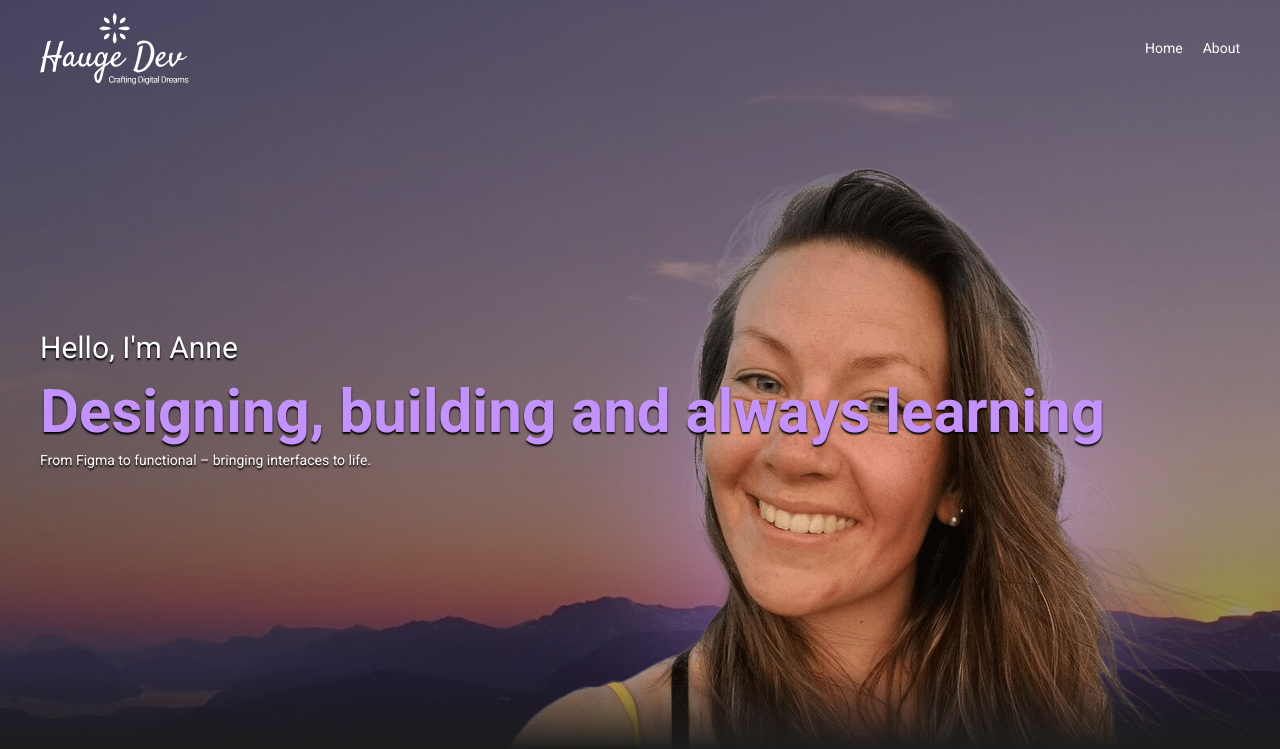
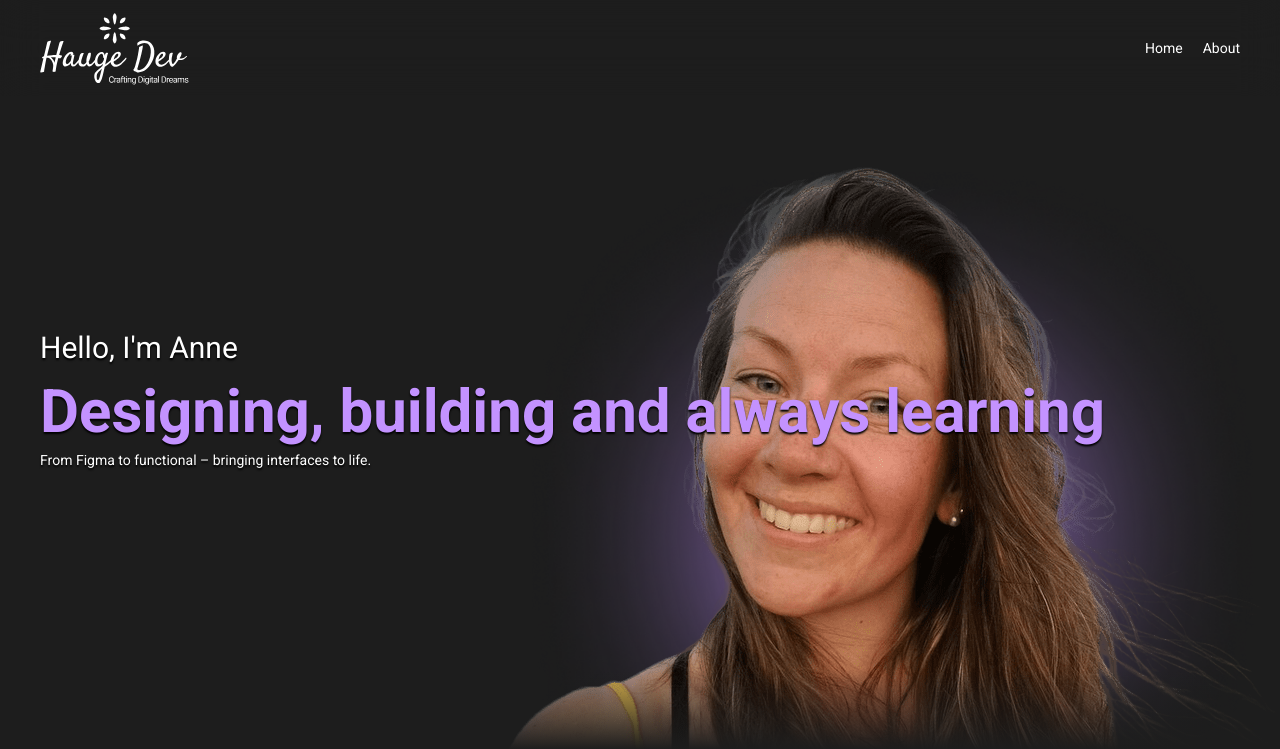
Before and after one commit to annechh/portfolio-2, a React (Vite) app: page / in a window 1280 px wide. Shown: the top 749 px of the page. Built offline with nearby package versions, Linux system fonts and the light colour scheme.

Commit message:
style: adds background color

```diff
--- a/src/components/Layout.tsx
+++ b/src/components/Layout.tsx
@@ -4,9 +4,9 @@ import Footer from './Footer';
 
 export default function Layout() {
   return (
-    <div className="font-primary text-white flex flex-col min-h-screen">
+    <div className="font-primary text-white bg-dark flex flex-col min-h-screen w-full">
       <Header />
-      <main className="flex flex-grow flex-col items-center justify-center">
+      <main className="flex flex-grow flex-col items-center justify-center w-full">
         <Outlet />
       </main>
       <Footer />
```
